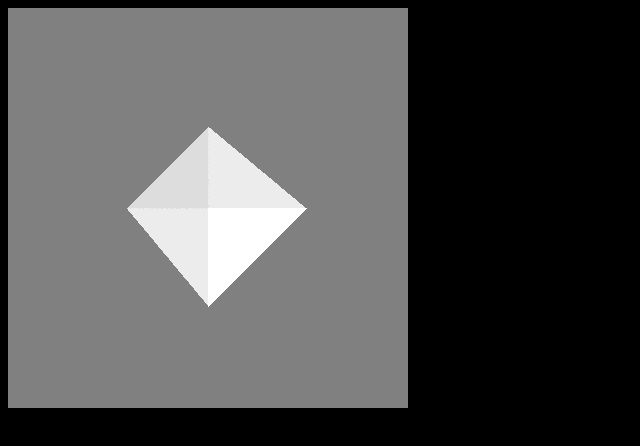
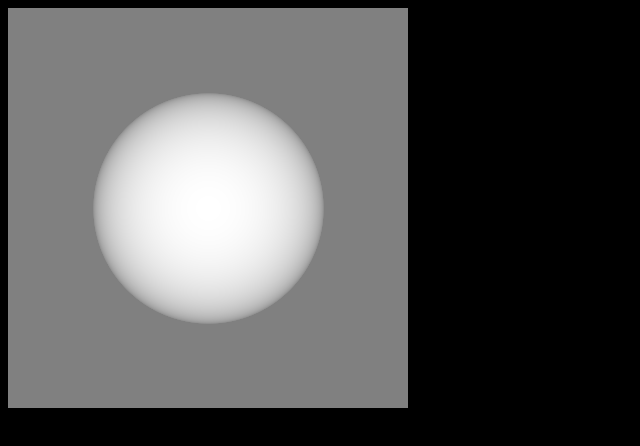
Before and after one commit to leebuhrmann/Spring2024.RayTracer3.Begin, a plain HTML site: page index.html in a window 1280 px wide. Shown: the whole page, without its empty margins (0-640 px from the left). Drawn offline with Linux system fonts and the light colour scheme.

Commit message:
Sphere working

```diff
--- a/index.html
+++ b/index.html
@@ -22,6 +22,7 @@
   <script src="rt-object.js"></script>
   <script src="shader.js"></script>
   <script src="scene.js"></script>
+  <script src="sphere.js"></script>
   <script>
     width = 400;
     height = 400
@@ -51,7 +52,8 @@ f 1/1/1 5/1/1 2/1/1
 
     let planeScenePerspective = new Scene(
       [
-        new RayTracedObject(Mesh.fromOBJ(planeString),
+        new RayTracedObject(new Sphere(new Vector3(0,0,0), 50),
+        //new RayTracedObject(Mesh.fromOBJ(planeString),
          // new MixShader(ambientShader, diffuseShader, 0)
          diffuseShader
         )
--- /dev/null
+++ b/sphere.js
@@ -0,0 +1,69 @@
+/**
+ * A class that explains a sphere parametrically
+ */
+class Sphere {
+  /**
+   * Create a sphere with the given center coordinate
+   * and radius.
+   * @param {Vector3} center The center of the sphere
+   * @param {Number} radius - The radius of the sphere.
+   * */
+  constructor(center, radius) {
+    this.center = center;
+    this.radius = radius;
+  }
+  /**
+   * Calculates the intersection point between a ray and
+   * this sphere.
+   * @param {Vector3} o - The origin of the ray
+   * @param {Vector3} d - The direction of the ray
+   * @returns undefined if there are no real roots or both roots are
+   * behind the ray origin, the coordinate of the closest collision point otherwise
+   * */
+  intersect(o, d) {
+    let c = this.center;
+    let r = this.radius;
+    let oMinusC = o.minus(this.center)
+
+
+    let A = 1;
+    let B = 2 * d.dot(oMinusC);
+    let C = (d.dot(oMinusC)) ** 2 - this.radius ** 2
+
+    let discriminant = B ** 2 - 4 * A * C;
+
+    if (discriminant <= 0) {
+      return undefined;
+    }
+
+
+
+    let sqrt = Math.sqrt((d.dot(oMinusC)) ** 2 - (oMinusC.dot(oMinusC) - r ** 2));
+    let t1 = (-d.dot(oMinusC) - sqrt)
+    let t2 = (-d.dot(oMinusC) + sqrt)
+
+    let timeToCollision;
+
+    //If both collision points are positive, choose the closest one
+    if (t1 > 0 && t2 > 0) {
+      timeToCollision = Math.min(t1, t2);
+    }
+    //Both collision points were not infront of the ray.
+    else {
+      //Check if t1 is positive
+      if (t1 > 0)
+        timeToCollision = t1;
+      //Check if t2 is positive
+      else if (t2 > 0)
+        timeToCollision = t2;
+      //They are both behind the ray origin
+      else
+        return undefined; //The only collision points were behind the origin of the ray
+    }
+
+    // return {t,v:new Vector3(o.x + t * d.x, o.y + t * d.y, o.z + t * d.z)};
+    let collisionLocation = o.add(d.scale(timeToCollision))
+    // return { timeToCollision, collisionLocation };
+    return new Collision(timeToCollision, collisionLocation, collisionLocation.minus(this.center).normalize())
+  }
+}
```
Also changed, not shown: sphere.obj (deleted).
